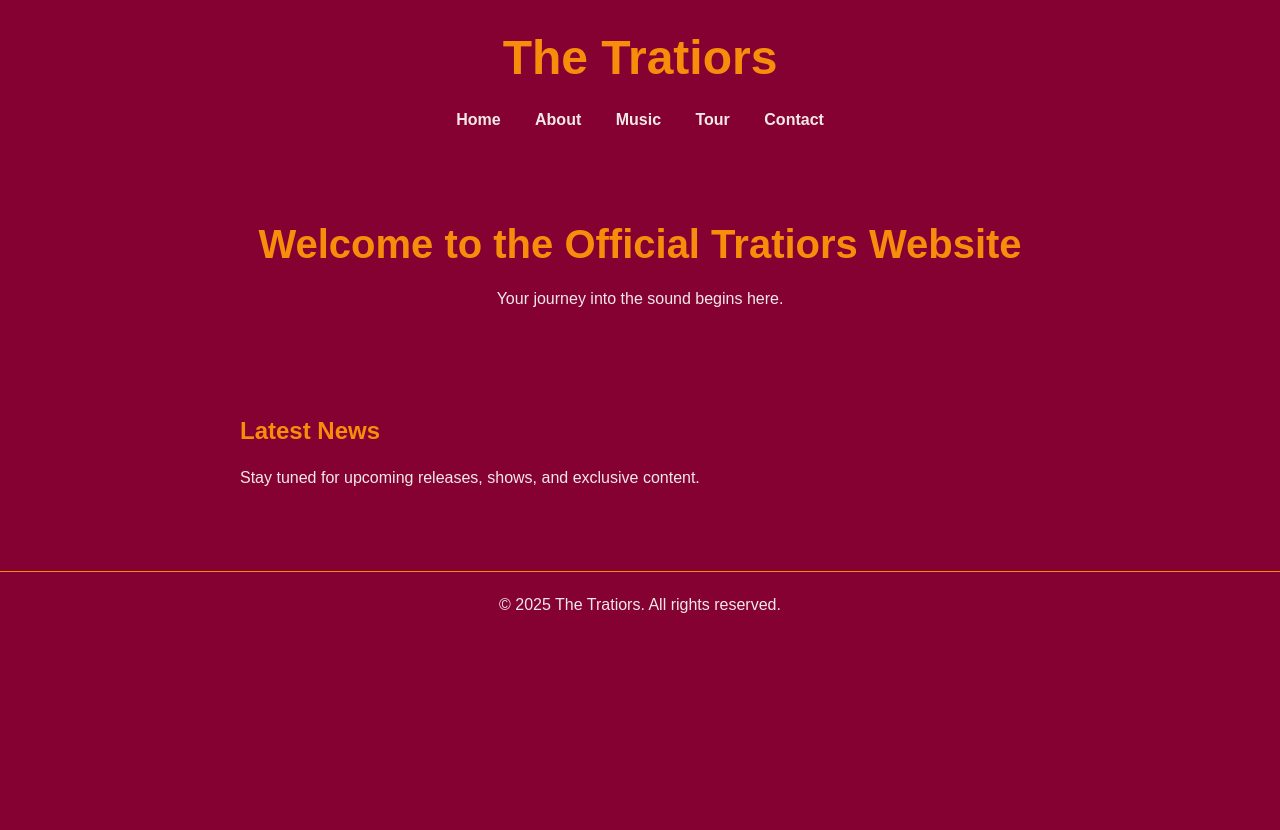
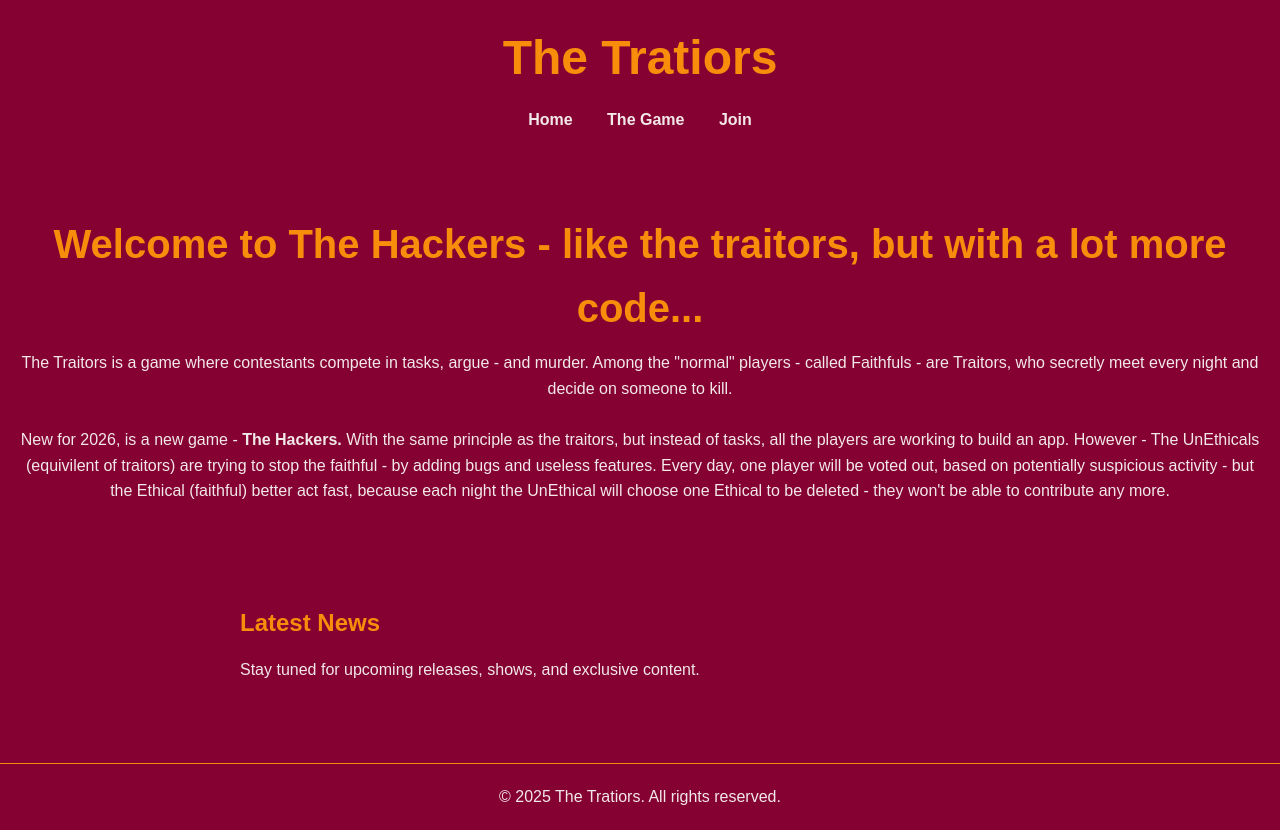
Before and after one commit to TheRealDuckers/the-hackers, a plain HTML site: page index.html in a window 1280 px wide. Before the commit the page ends 800 px from the top, so only its background shows below. Drawn offline with Linux system fonts and the light colour scheme.

Commit message:
Update index.html

```diff
--- a/index.html
+++ b/index.html
@@ -13,17 +13,17 @@
         <nav>
             <ul>
                 <li><a href="#">Home</a></li>
-                <li><a href="#">About</a></li>
-                <li><a href="#">Music</a></li>
-                <li><a href="#">Tour</a></li>
-                <li><a href="#">Contact</a></li>
+                <li><a href="#">The Game</a></li>
+                <li><a href="#">Join</a></li>
             </ul>
         </nav>
     </header>
 
     <section class="hero">
-        <h2>Welcome to the Official Tratiors Website</h2>
-        <p>Your journey into the sound begins here.</p>
+        <h2>Welcome to <b>The Hackers</b> - like the traitors, but with a lot more code...</h2>
+        <p>The Traitors is a game where contestants compete in tasks, argue - and murder. Among the "normal" players - called Faithfuls - are Traitors, who secretly meet every night and decide on someone to kill.</p>
+        <br>
+        <p>New for 2026, is a new game - <b>The Hackers.</b> With the same principle as the traitors, but instead of tasks, all the players are working to build an app. However - The UnEthicals (equivilent of traitors) are trying to stop the faithful - by adding bugs and useless features. Every day, one player will be voted out, based on potentially suspicious activity - but the Ethical (faithful) better act fast, because each night the UnEthical will choose one Ethical to be deleted - they won't be able to contribute any more.</p>
     </section>
 
     <section class="content">
```
